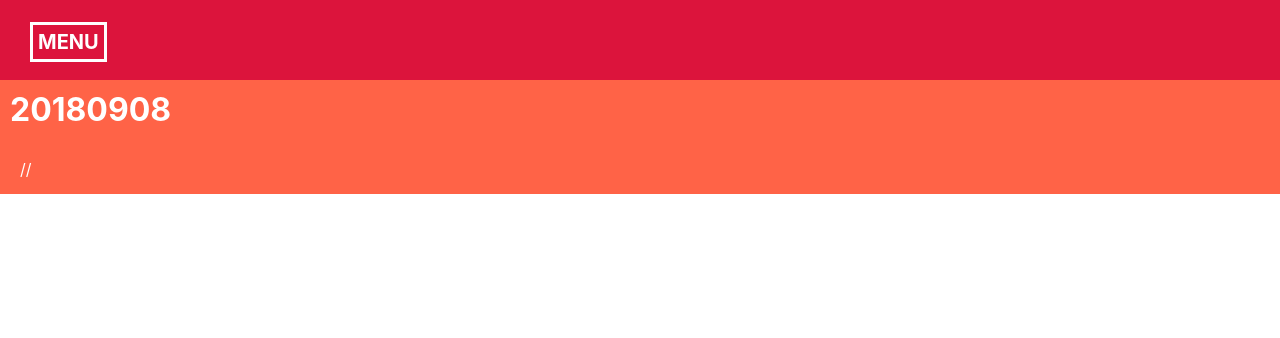
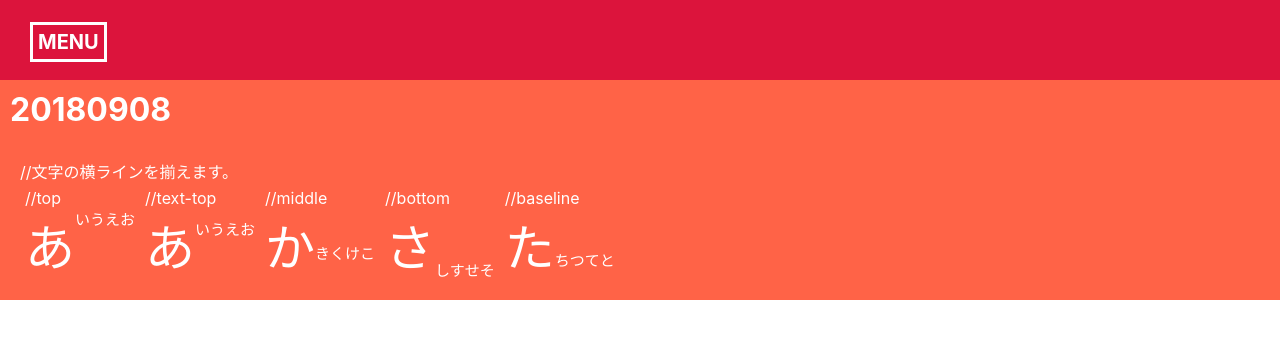
Before and after one commit to YukaKadokura/freespace, a Nuxt app: page /day/2018/09/08 in a window 1280 px wide. Shown: the top 338 px of the page. Built offline with nearby package versions, Linux system fonts and the light colour scheme.

Commit message:
20180908のページの作成。文字の横ラインを揃える検証。

```diff
--- a/pages/day/2018/09/08.vue
+++ b/pages/day/2018/09/08.vue
@@ -20,7 +20,29 @@
         <h1 id="title">20180908</h1>
         <div class="main">
             <div class="sub">
-                <p>//</p>
+                <p>//文字の横ラインを揃えます。</p>
+                <div class="flex">
+                    <div>
+                        <p>//top</p>
+                        <span class="oya">あ<span class="top">いうえお</span></span>
+                    </div>
+                    <div>
+                        <p>//text-top</p>
+                        <span class="oya">あ<span class="texttop">いうえお</span></span>
+                    </div>
+                    <div>
+                        <p>//middle</p>
+                        <span class="oya">か<span class="middle">きくけこ</span></span>
+                    </div>
+                    <div>
+                        <p>//bottom</p>
+                        <span class="oya">さ<span class="bottom">しすせそ</span></span>
+                    </div>
+                    <div>
+                        <p>//baseline</p>
+                        <span class="oya">た<span class="baseline">ちつてと</span></span>
+                    </div>
+                </div>
             </div>
         </div>
     </div>
@@ -109,4 +131,42 @@ a {
     margin:5px;
     padding:5px;
 }
+
+.flex{
+    display:flex;
+}
+
+.flex div{
+    margin:5px;
+}
+
+.oya{
+    font-size:50px;
+}
+
+.top{
+    font-size:15px;
+    vertical-align:top;
+}
+
+.texttop{
+    font-size:15px;
+    vertical-align:text-top;
+}
+
+.middle{
+    font-size:15px;
+    vertical-align:middle;
+}
+
+.bottom{
+    font-size:15px;
+    vertical-align:bottom;
+}
+
+.baseline{
+    font-size:15px;
+    vertical-align:baseline;
+}
+
 </style>
```
